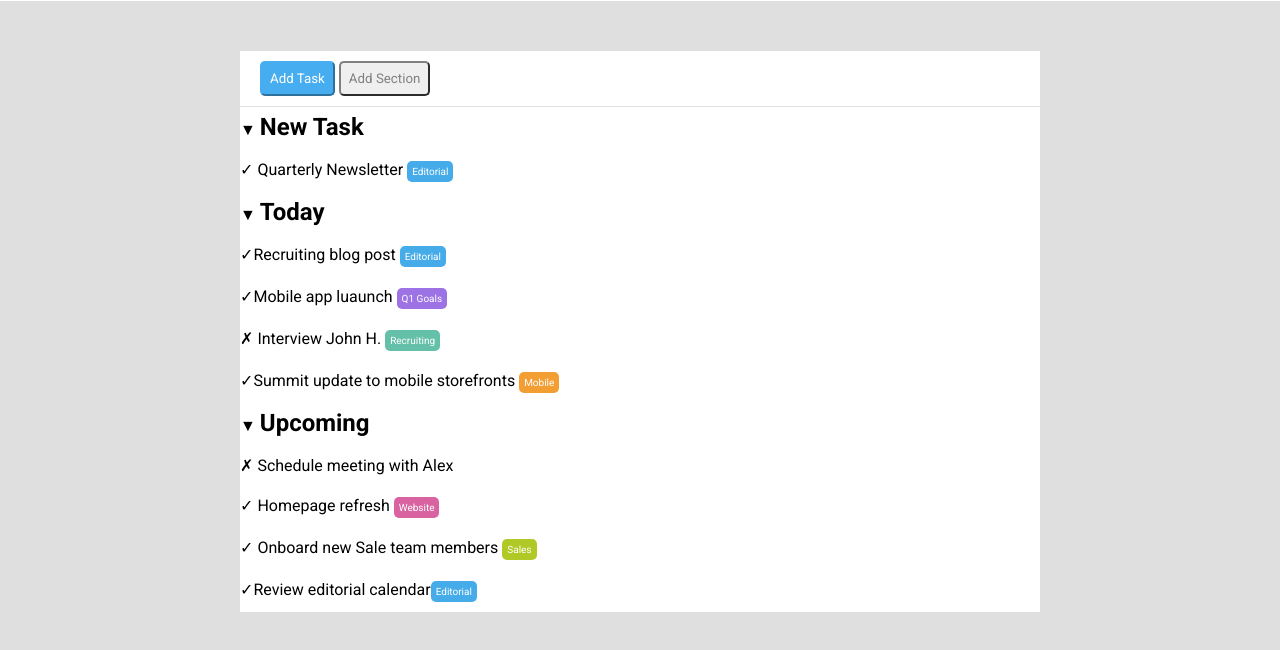
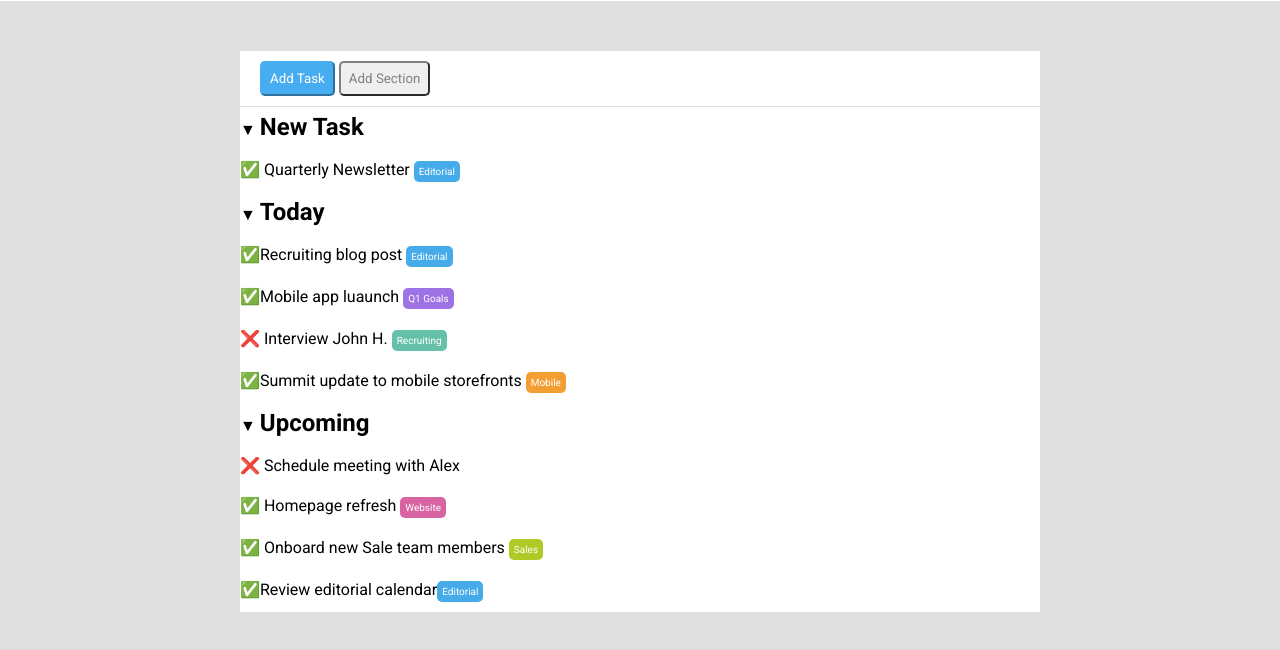
Before and after one commit to dariomontani/html-css-toboolist, a plain HTML site: page index.html in a window 1280 px wide. Shown: the part 64-714 px from the top of the page. Drawn offline with Linux system fonts and the light colour scheme.

Commit message:
add simboli

```diff
--- a/index.html
+++ b/index.html
@@ -34,7 +34,7 @@
             <section>
                 <span>&#9660;</span>
                 <h2>New Task</h2>
-                <p>&check; Quarterly Newsletter <span class="editorial">Editorial</span></p>
+                <p>&#9989; Quarterly Newsletter <span class="editorial">Editorial</span></p>
             </section>
             <!-- /section new task -->
 
@@ -43,13 +43,13 @@
                 <span>&#9660;</span>
                 <h2>Today</h2>
 
-                <p>&check;Recruiting blog post <span class="editorial">Editorial</span></p>
+                <p>&#9989;Recruiting blog post <span class="editorial">Editorial</span></p>
 
-                <p>&check;Mobile app luaunch <span class="q1-goals">Q1 Goals</span></p>
+                <p>&#9989;Mobile app luaunch <span class="q1-goals">Q1 Goals</span></p>
 
-                <p>&cross; Interview John H. <span class="recruiting">Recruiting</span></p>
+                <p>&#10060; Interview John H. <span class="recruiting">Recruiting</span></p>
 
-                <p>&check;Summit update to mobile storefronts <span class="mobile">Mobile</span></p>
+                <p>&#9989;Summit update to mobile storefronts <span class="mobile">Mobile</span></p>
             </section>
             <!-- /section today -->
 
@@ -58,13 +58,13 @@
                 <span>&#9660;</span>
                 <h2>Upcoming</h2>
 
-                <p>&cross; Schedule meeting with Alex</p>
+                <p>&#10060; Schedule meeting with Alex</p>
 
-                <p>&check; Homepage refresh <span class="website">Website</span></p>
+                <p>&#9989; Homepage refresh <span class="website">Website</span></p>
 
-                <p>&check; Onboard new Sale team members <span class="sales">Sales</span></p>
+                <p>&#9989; Onboard new Sale team members <span class="sales">Sales</span></p>
 
-                <p>&check;Review editorial calendar<span class="editorial">Editorial</span></p>
+                <p>&#9989;Review editorial calendar<span class="editorial">Editorial</span></p>
             </section>
             <!-- /section upcoming -->
 
```
Also changed, not shown: img/check.png (deleted), img/cross.png (deleted), 1 other file.
